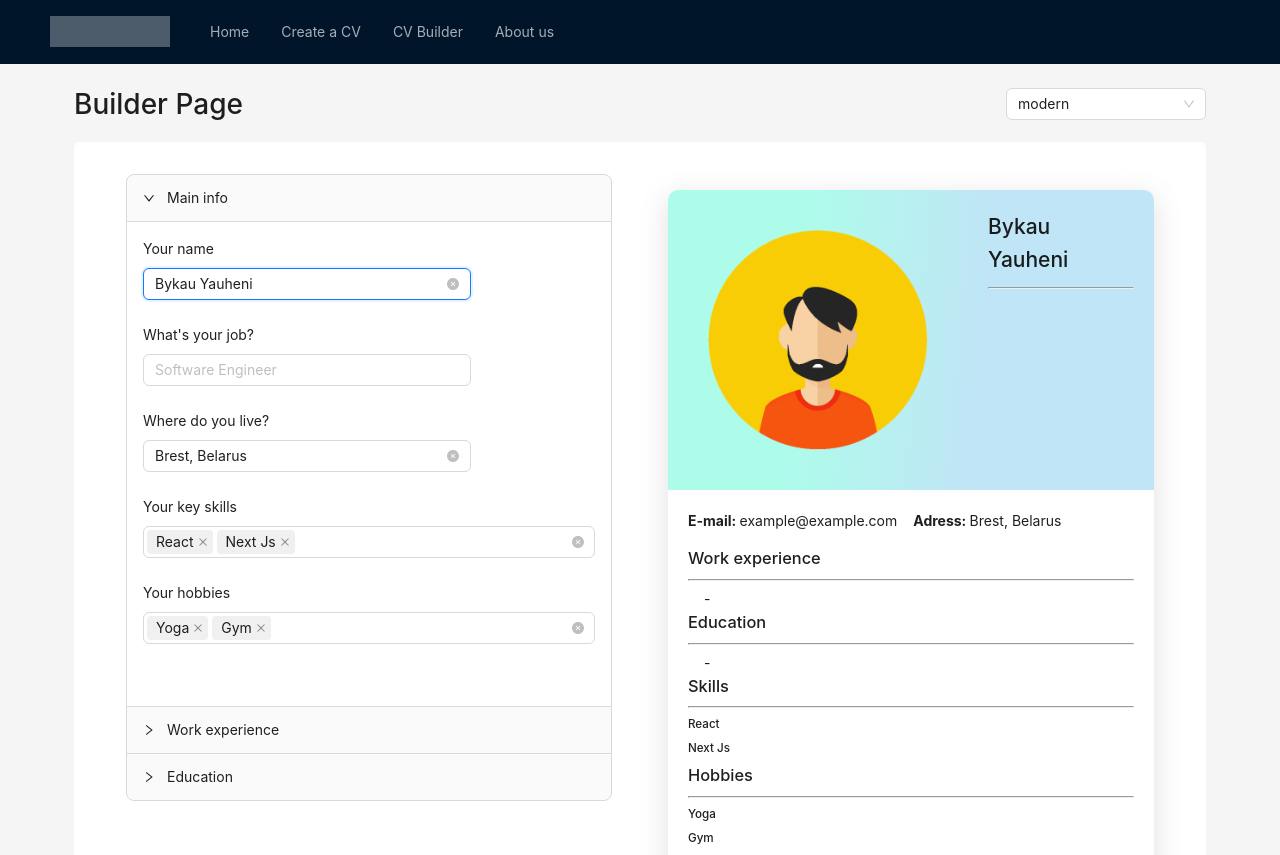
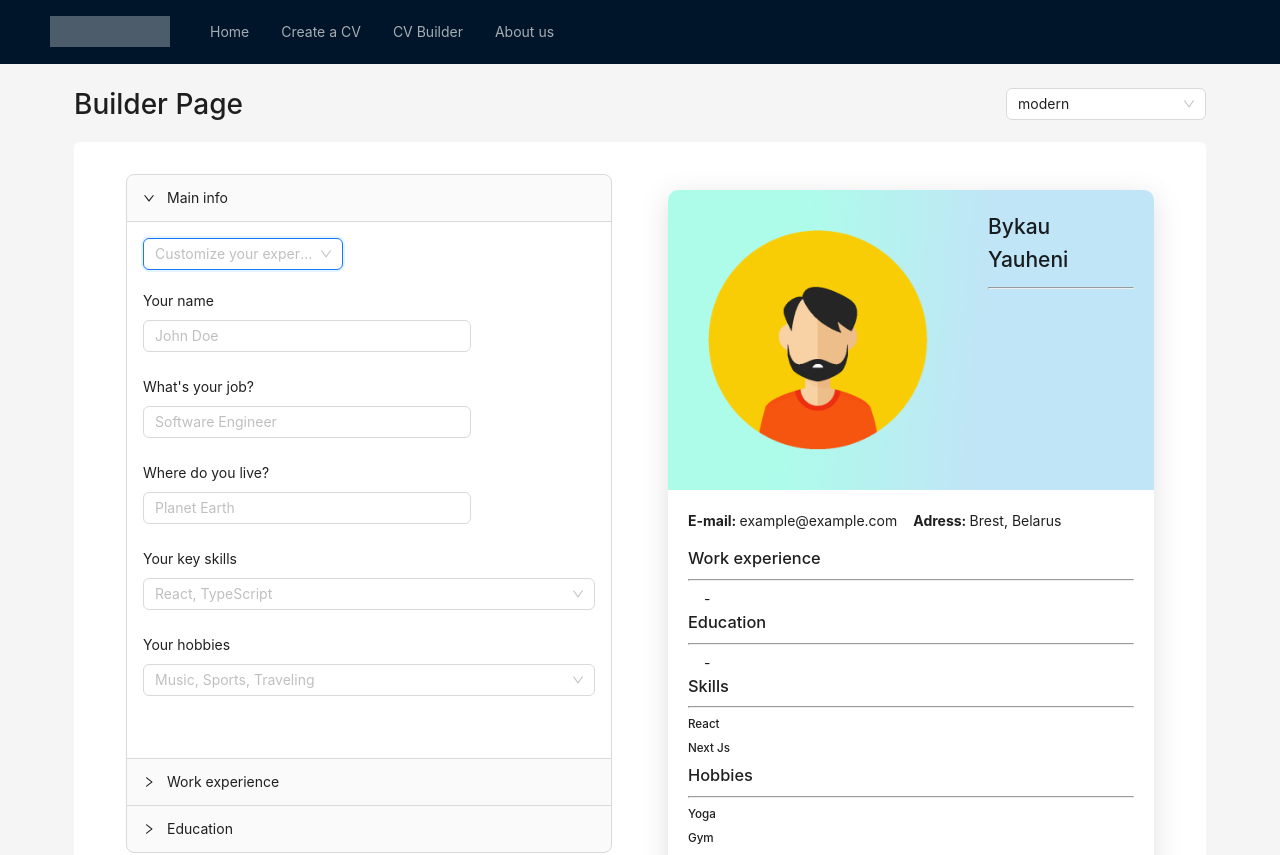
Before and after one commit to artabr/ai-cv-builder, a Next.js app: page /builder in a window 1280 px wide. Shown: the top 855 px of the page. Built offline with nearby package versions, Linux system fonts and the light colour scheme.

Commit message:
feat:  add context to form cv builder

```diff
--- a/src/components/MainInfoForm/MainInfoForm.tsx
+++ b/src/components/MainInfoForm/MainInfoForm.tsx
@@ -1,6 +1,8 @@
 import React, { FC, useState } from 'react';
 import { ProForm, ProFormSelect, ProFormText } from '@ant-design/pro-components';
-import { Button, Space } from 'antd';
+import { Button, Select, Space } from 'antd';
+
+export type AIResumeTypes = 'workExperience' | 'education' | 'profile';
 
 type MainInfoFormProps = {
   onNameChange?: (name: string) => void;
@@ -13,6 +15,8 @@ type MainInfoFormProps = {
   address?: string;
   skills?: string[];
   hobbies?: string[];
+  handleSelectChange: (value: string, context: AIResumeTypes) => Promise<void>;
+  selectOptions: { value: string; label: string }[];
 };
 
 export const MainInfoForm: FC<MainInfoFormProps> = (props) => {
@@ -66,6 +70,12 @@ export const MainInfoForm: FC<MainInfoFormProps> = (props) => {
         }
       }}
     >
+      <Select
+        placeholder="Customize your experience"
+        style={{ width: 200, marginBottom: 20 }}
+        onChange={(value) => props.handleSelectChange(value, 'profile')}
+        options={props.selectOptions}
+      />
       <ProFormText name="name" label="Your name" width="md" placeholder="John Doe" />
       <ProFormText name="job" label="What's your job?" width="md" placeholder="Software Engineer" />
       <ProFormText name="country" label="Where do you live?" width="md" placeholder="Planet Earth" />
--- a/src/pages/builder/index.tsx
+++ b/src/pages/builder/index.tsx
@@ -16,14 +16,12 @@ import { useResumeFormContext } from '../../context/ResumeFormContext';
 import { Template } from '../../components/CvViewer/CvViewer.types';
 import { addContext, ConversationHistory } from '../../api/api';
 import './builder.less';
-import { MainInfoForm } from '../../components/MainInfoForm';
+import { MainInfoForm, AIResumeTypes } from '../../components/MainInfoForm';
 
 const { Panel } = Collapse;
 
 const dontDoTemplate =
   'Please rewrite the following text with slight changes and RETURN ONLY THE REVISED TEXT and dont write me Revised Text:';
-
-type AIResumeTypes = 'workExperience' | 'education' | 'profile';
 
 export default function BuilderPage() {
   const { cvData, setCvData } = useCvContext();
@@ -98,7 +96,7 @@ export default function BuilderPage() {
     }
   };
 
-  const handleChange = async (value: string, context: AIResumeTypes = 'workExperience') => {
+  const handleSelectChange = async (value: string, context: AIResumeTypes = 'workExperience') => {
     setIsWriting(true);
     await addNewContextToAI(value, context);
     setIsWriting(false);
@@ -121,11 +119,13 @@ export default function BuilderPage() {
           <Collapse style={{ width: '100%' }} defaultActiveKey={['1']}>
             <Panel header="Main info" key="1">
               <MainInfoForm
-                fullName={cvData.personalInfo.fullName}
-                address={cvData.personalInfo.address}
-                jobTitle={cvData.personalInfo.jobTitle}
-                skills={cvData.skills}
-                hobbies={cvData.hobbies}
+                fullName={name}
+                address={country}
+                jobTitle={job}
+                skills={skills}
+                hobbies={hobbies}
+                handleSelectChange={handleSelectChange}
+                selectOptions={selectOptions}
               />
             </Panel>
             <Panel header="Work experience" key="2">
@@ -137,7 +137,7 @@ export default function BuilderPage() {
                 <Select
                   placeholder="Customize your experience"
                   style={{ width: 200, marginBottom: 20 }}
-                  onChange={(value) => handleChange(value, 'workExperience')}
+                  onChange={(value) => handleSelectChange(value, 'workExperience')}
                   options={selectOptions}
                 />
                 <ProFormList
@@ -176,7 +176,7 @@ export default function BuilderPage() {
                 <Select
                   placeholder="Customize your experience"
                   style={{ width: 200, marginBottom: 20 }}
-                  onChange={(value) => handleChange(value, 'education')}
+                  onChange={(value) => handleSelectChange(value, 'education')}
                   options={selectOptions}
                 />
                 <ProFormList
```
